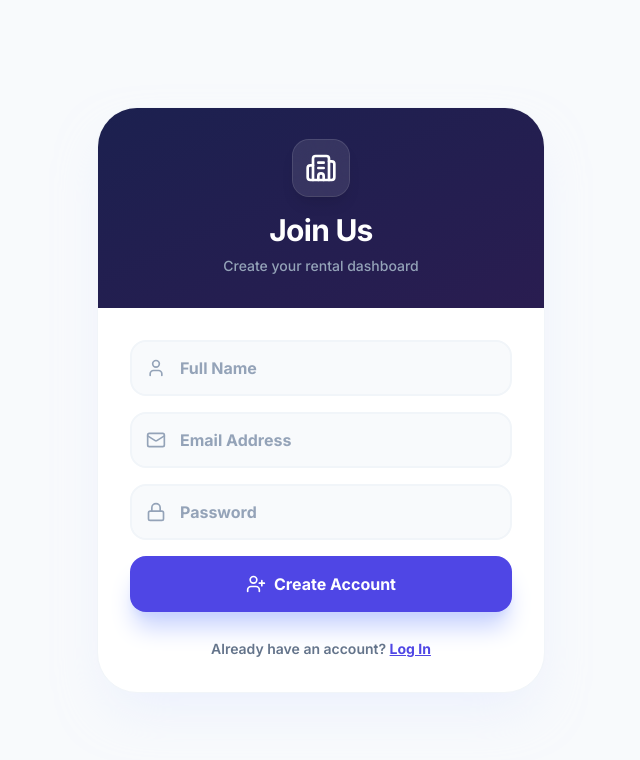
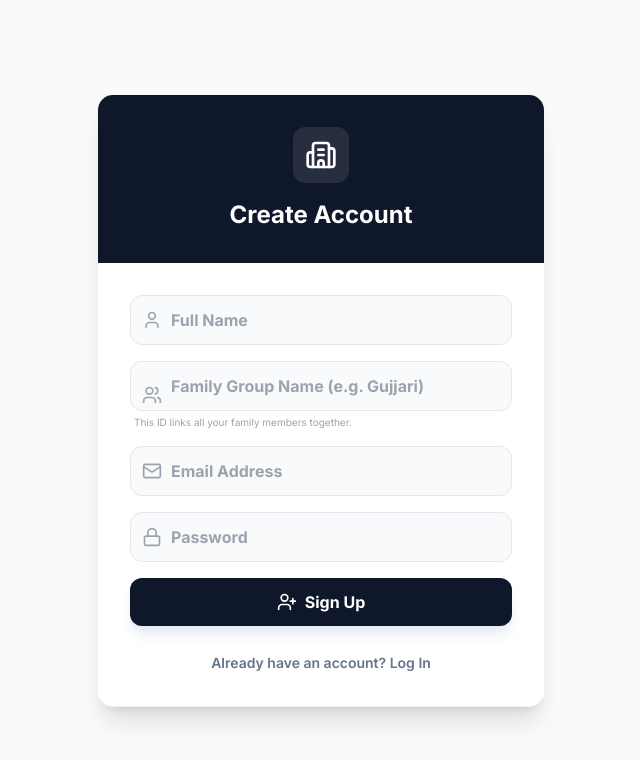
Before and after one commit to sriteja123gujjari/Rental-management-system, a React (Vite) app: page / in a window 1280 px wide. Both pictures are taken after a click on the button "Don't have an account? Sign Up". Shown: the top 760 px of the page, without its empty margins (319-959 px from the left). Built offline with nearby package versions, Linux system fonts and the light colour scheme; no server answers.

Commit message:
Add family ID input and improve AuthPage layout
Refactor AuthPage component to include family ID input for registration and update form styling.

```diff
--- a/components/AuthPage.tsx
+++ b/components/AuthPage.tsx
@@ -1,12 +1,8 @@
 import React, { useState } from 'react';
-import { api } from '../services/api'; // Ensure this path is correct
-import { LogIn, UserPlus, Building2, Loader2, Mail, Lock, User } from 'lucide-react';
+import { api } from '../services/api';
+import { User, Mail, Lock, LogIn, UserPlus, Building2, Loader2, Users } from 'lucide-react';
 
-interface AuthPageProps {
-  onLogin: (user: any, token: string) => void;
-}
-
-const AuthPage = ({ onLogin }: AuthPageProps) => {
+const AuthPage = ({ onLogin }: { onLogin: (user: any, token: string) => void }) => {
   const [isLogin, setIsLogin] = useState(true);
   const [loading, setLoading] = useState(false);
 
@@ -15,104 +11,113 @@ const AuthPage = ({ onLogin }: AuthPageProps) => {
   const [email, setEmail] = useState('');
   const [password, setPassword] = useState('');
 
+  // ✅ NEW STATE: Family ID
+  const [familyId, setFamilyId] = useState('');
+
   const handleSubmit = async (e: React.FormEvent) => {
     e.preventDefault();
     setLoading(true);
 
     try {
       if (isLogin) {
-        // --- LOGIN LOGIC ---
-        console.log("Logging in with:", { email, password });
-
-        // ✅ FIX: Pass as an OBJECT { }
-        const user = await api.login({
-            email: email,
-            password: password
-        });
-
-        onLogin(user, 'session-token'); // Update App state
+        // --- LOGIN ---
+        console.log("Logging in...", { email });
+        const user = await api.login({ email, password });
+        onLogin(user, 'session-token');
 
       } else {
-        // --- REGISTER LOGIC ---
-        console.log("Registering:", { name, email, password });
+        // --- REGISTER ---
+        console.log("Registering...", { name, email, familyId });
 
-        // ✅ FIX: Pass as an OBJECT { }
         await api.register({
             name: name,
             email: email,
-            password: password
+            password: password,
+            familyId: familyId // ✅ PASSING THE INPUT VALUE
         });
 
-        alert("Registration Successful! Please check your email.");
-        setIsLogin(true); // Switch to login view
+        alert("Registration Successful! Signing you in...");
+        const user = await api.login({ email, password });
+        onLogin(user, 'session-token');
       }
     } catch (err: any) {
       console.error("Auth Error:", err);
-      alert(err.message || "Authentication failed");
+      alert(err.message || "Authentication failed.");
     } finally {
       setLoading(false);
     }
   };
 
   return (
-    <div className="min-h-screen flex items-center justify-center p-4 bg-slate-50">
-      <div className="bg-white w-full max-w-md rounded-[2.5rem] shadow-2xl shadow-indigo-100/50 overflow-hidden border border-slate-100">
+    <div className="min-h-screen flex items-center justify-center bg-gray-50 p-4">
+      <div className="bg-white w-full max-w-md rounded-2xl shadow-xl overflow-hidden border border-gray-100">
 
-        {/* Header Section */}
-        <div className="bg-slate-900 p-8 text-center relative overflow-hidden">
-          <div className="absolute top-0 left-0 w-full h-full bg-gradient-to-br from-indigo-600/20 to-purple-600/20 z-0"></div>
-          <div className="relative z-10">
-            <div className="inline-flex p-3 bg-white/10 backdrop-blur-md rounded-2xl text-white mb-4 shadow-lg ring-1 ring-white/20">
+        {/* Header */}
+        <div className="bg-slate-900 p-8 text-center">
+          <div className="inline-flex p-3 bg-white/10 rounded-xl text-white mb-4 backdrop-blur-sm">
             <Building2 size={32} />
           </div>
-            <h1 className="text-3xl font-black text-white tracking-tight">
-              {isLogin ? 'Welcome Back' : 'Join Us'}
+          <h1 className="text-2xl font-bold text-white">
+            {isLogin ? 'Welcome Back' : 'Create Account'}
           </h1>
-            <p className="text-slate-400 text-sm font-medium mt-2">
-              {isLogin ? 'Manage your rentals with ease' : 'Create your rental dashboard'}
-            </p>
-          </div>
         </div>
 
-        {/* Form Section */}
+        {/* Form */}
         <div className="p-8">
           <form onSubmit={handleSubmit} className="space-y-4">
 
-            {/* Name Field (Only for Register) */}
+            {/* REGISTER FIELDS */}
             {!isLogin && (
-              <div className="relative group">
-                <User className="absolute left-4 top-1/2 -translate-y-1/2 text-slate-400 group-focus-within:text-indigo-600 transition-colors" size={20} />
+              <>
+                {/* Full Name */}
+                <div className="relative">
+                  <User className="absolute left-3 top-1/2 -translate-y-1/2 text-gray-400" size={20} />
                   <input
                     type="text"
                     placeholder="Full Name"
-                  className="w-full h-14 pl-12 pr-4 bg-slate-50 border-2 border-slate-100 rounded-2xl outline-none focus:bg-white focus:border-indigo-500 font-bold text-slate-700 transition-all placeholder:text-slate-400"
+                    className="w-full pl-10 pr-4 py-3 bg-gray-50 border border-gray-200 rounded-xl focus:outline-none focus:ring-2 focus:ring-slate-900 font-bold text-slate-700"
                     value={name}
                     onChange={(e) => setName(e.target.value)}
-                  required={!isLogin}
+                    required
                   />
                 </div>
+
+                {/* Family / Group Name Input */}
+                <div className="relative">
+                  <Users className="absolute left-3 top-1/2 -translate-y-1/2 text-gray-400" size={20} />
+                  <input
+                    type="text"
+                    placeholder="Family Group Name (e.g. Gujjari)"
+                    className="w-full pl-10 pr-4 py-3 bg-gray-50 border border-gray-200 rounded-xl focus:outline-none focus:ring-2 focus:ring-slate-900 font-bold text-slate-700"
+                    value={familyId}
+                    onChange={(e) => setFamilyId(e.target.value)}
+                    required
+                  />
+                  <p className="text-[10px] text-gray-400 mt-1 ml-1">This ID links all your family members together.</p>
+                </div>
+              </>
             )}
 
-            {/* Email Field */}
-            <div className="relative group">
-              <Mail className="absolute left-4 top-1/2 -translate-y-1/2 text-slate-400 group-focus-within:text-indigo-600 transition-colors" size={20} />
+            {/* Email (Login & Register) */}
+            <div className="relative">
+              <Mail className="absolute left-3 top-1/2 -translate-y-1/2 text-gray-400" size={20} />
               <input
                 type="email"
                 placeholder="Email Address"
-                className="w-full h-14 pl-12 pr-4 bg-slate-50 border-2 border-slate-100 rounded-2xl outline-none focus:bg-white focus:border-indigo-500 font-bold text-slate-700 transition-all placeholder:text-slate-400"
+                className="w-full pl-10 pr-4 py-3 bg-gray-50 border border-gray-200 rounded-xl focus:outline-none focus:ring-2 focus:ring-slate-900 font-bold text-slate-700"
                 value={email}
                 onChange={(e) => setEmail(e.target.value)}
                 required
               />
             </div>
 
-            {/* Password Field */}
-            <div className="relative group">
-              <Lock className="absolute left-4 top-1/2 -translate-y-1/2 text-slate-400 group-focus-within:text-indigo-600 transition-colors" size={20} />
+            {/* Password (Login & Register) */}
+            <div className="relative">
+              <Lock className="absolute left-3 top-1/2 -translate-y-1/2 text-gray-400" size={20} />
               <input
                 type="password"
                 placeholder="Password"
-                className="w-full h-14 pl-12 pr-4 bg-slate-50 border-2 border-slate-100 rounded-2xl outline-none focus:bg-white focus:border-indigo-500 font-bold text-slate-700 transition-all placeholder:text-slate-400"
+                className="w-full pl-10 pr-4 py-3 bg-gray-50 border border-gray-200 rounded-xl focus:outline-none focus:ring-2 focus:ring-slate-900 font-bold text-slate-700"
                 value={password}
                 onChange={(e) => setPassword(e.target.value)}
                 required
@@ -120,38 +125,21 @@ const AuthPage = ({ onLogin }: AuthPageProps) => {
               />
             </div>
 
-            {/* Submit Button */}
             <button
               type="submit"
               disabled={loading}
-              className="w-full h-14 bg-indigo-600 hover:bg-indigo-700 text-white rounded-2xl font-bold transition-all shadow-xl shadow-indigo-200 disabled:opacity-70 disabled:cursor-not-allowed flex items-center justify-center gap-2 active:scale-95 mt-2"
+              className="w-full bg-slate-900 text-white py-3 rounded-xl font-bold hover:bg-slate-800 transition-colors flex items-center justify-center gap-2 mt-2 shadow-lg shadow-slate-200 disabled:opacity-70"
             >
-              {loading ? (
-                <Loader2 className="animate-spin" />
-              ) : isLogin ? (
-                <><LogIn size={20} /> Login</>
-              ) : (
-                <><UserPlus size={20} /> Create Account</>
-              )}
+              {loading ? <Loader2 className="animate-spin" /> : (isLogin ? <><LogIn size={20} /> Sign In</> : <><UserPlus size={20} /> Sign Up</>)}
             </button>
           </form>
 
-          {/* Toggle Login/Register */}
           <div className="mt-6 text-center">
             <button
-              onClick={() => {
-                setIsLogin(!isLogin);
-                setName('');
-                setEmail('');
-                setPassword('');
-              }}
-              className="text-slate-500 text-sm font-semibold hover:text-indigo-600 transition-colors"
+              onClick={() => setIsLogin(!isLogin)}
+              className="text-slate-500 text-sm font-semibold hover:text-indigo-600"
             >
-              {isLogin ? (
-                <>Don't have an account? <span className="text-indigo-600 font-bold underline">Sign Up</span></>
-              ) : (
-                <>Already have an account? <span className="text-indigo-600 font-bold underline">Log In</span></>
-              )}
+              {isLogin ? "Don't have an account? Sign Up" : "Already have an account? Log In"}
             </button>
           </div>
         </div>
```
Lines whose indentation alone changed are shown as unchanged.
